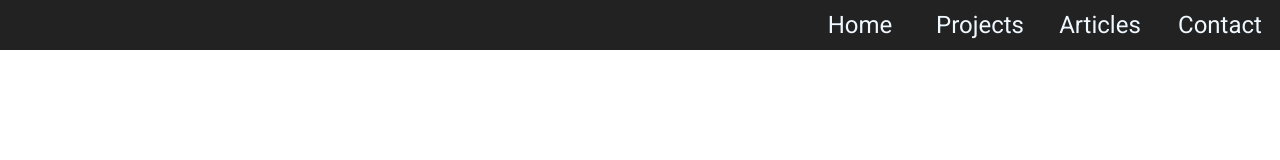
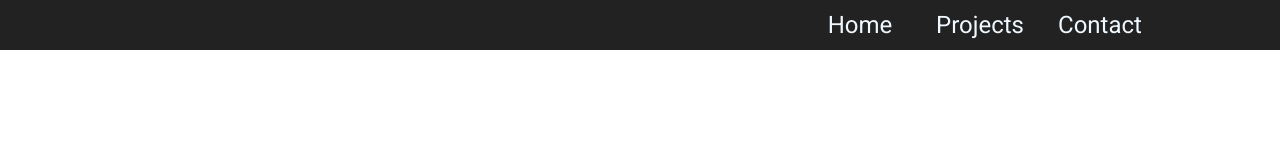
Before and after one commit to turkaytunc/personal-website, a React (Create React App) app: page / in a window 1280 px wide. Shown: the top 160 px of the page. Built offline with nearby package versions, Linux system fonts and the light colour scheme; a web font is replaced by a local one.

Commit message:
update navbar

```diff
--- a/src/components/navbar/Navbar.js
+++ b/src/components/navbar/Navbar.js
@@ -1,6 +1,6 @@
-import React, { useState } from "react";
-import "./navbar.scss";
-import { Link } from "react-router-dom";
+import React, { useState } from 'react';
+import './navbar.scss';
+import { Link } from 'react-router-dom';
 
 function Navbar() {
   const [isMenuOpen, setIsMenuOpen] = useState(false);
@@ -24,11 +24,6 @@ function Navbar() {
             </Link>
           </li>
           <li className="navbar-li">
-            <Link className="navbar-a" to="/articles">
-              Articles
-            </Link>
-          </li>
-          <li className="navbar-li">
             <Link className="navbar-a" to="/contact">
               Contact
             </Link>
--- a/src/components/navbar/navbar.scss
+++ b/src/components/navbar/navbar.scss
@@ -3,11 +3,9 @@
     color: rgb(175, 241, 250);
   }
 
-
   50% {
     color: rgb(53, 108, 116);
   }
-
 
   100% {
     color: rgb(175, 241, 250);
@@ -33,7 +31,7 @@
 }
 
 .navbar-li {
-    padding: .5rem;
+  padding: 0.5rem;
   margin-left: 0;
 
   box-sizing: border-box;
@@ -100,7 +98,6 @@
   }
 
   .navbar-ul {
-
     grid-template-columns: repeat(2, minmax(300px, 1fr));
     justify-content: space-between;
   }
@@ -109,9 +106,8 @@
 @media only screen and (max-width: 520px) and (min-width: 0px) {
   .navbar-div {
     flex-direction: column;
-        padding-top: .5rem;
+    padding-top: 0.5rem;
     opacity: 0.9;
-
   }
 
   .navbar-ul {
@@ -132,7 +128,6 @@
     }
   }
 
-
   .navbar-a {
     display: inline-block;
     font-size: 1.5rem;
@@ -147,7 +142,6 @@
     top: 0;
     position: absolute;
     transform: translateX(-400px);
-
   }
 
   .navbar-hamburger-normal {
```
Lines whose indentation alone changed are shown as unchanged.
